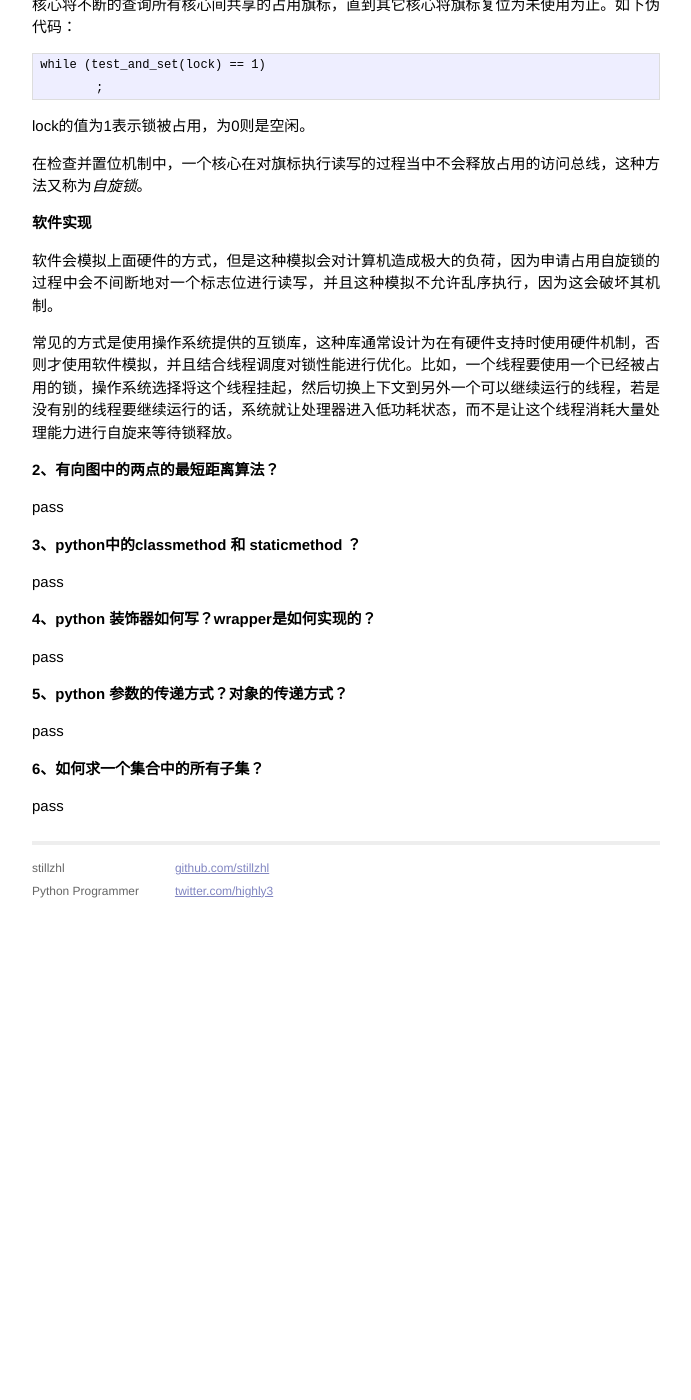
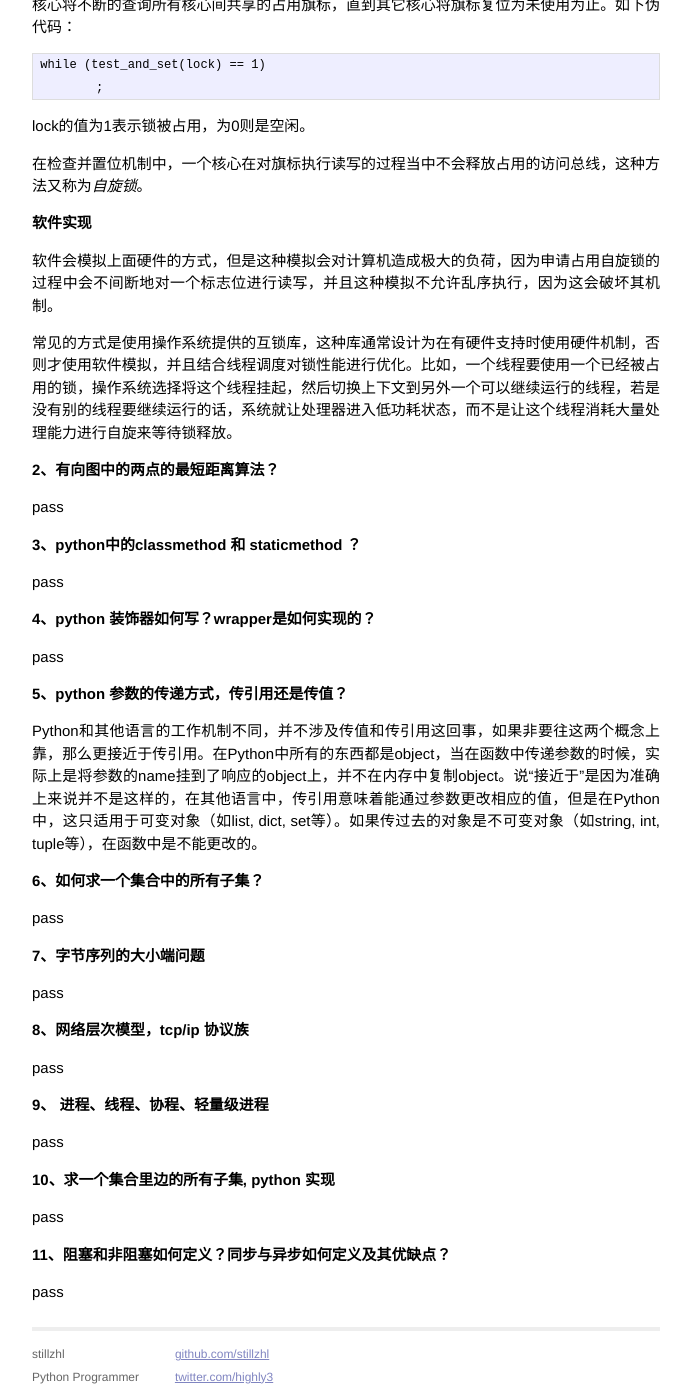
Before and after one commit to stillzhl/stillzhl.github.io, a Jekyll site: the page built from _posts/2014-04-09-interview-QA.md, in a window 1280 px wide and 1400 px high, scrolled down 664 px. Shown: the whole window, without its empty margins (294-985 px from the left). Built offline with Jekyll 4.4.1, drawn with Linux system fonts in a browser that asks for light colours; Markdown is read by kramdown in place of the engine named in the settings; before the commit the page ends 1578 px from its top, so only the background shows below that.

Commit message:
add a anwser to interview QA

```diff
--- a/_posts/2014-04-09-interview-QA.md
+++ b/_posts/2014-04-09-interview-QA.md
@@ -53,11 +53,31 @@ pass
 pass
 
 
-## 5、python 参数的传递方式？对象的传递方式？
+## 5、python 参数的传递方式，传引用还是传值？
 
-pass
+Python和其他语言的工作机制不同，并不涉及传值和传引用这回事，如果非要往这两个概念上靠，那么更接近于传引用。在Python中所有的东西都是object，当在函数中传递参数的时候，实际上是将参数的name挂到了响应的object上，并不在内存中复制object。说“接近于”是因为准确上来说并不是这样的，在其他语言中，传引用意味着能通过参数更改相应的值，但是在Python中，这只适用于可变对象（如list, dict, set等）。如果传过去的对象是不可变对象（如string, int, tuple等），在函数中是不能更改的。
 
 
 ## 6、如何求一个集合中的所有子集？
 
 pass
+
+## 7、字节序列的大小端问题
+
+pass
+
+## 8、网络层次模型，tcp/ip 协议族
+
+pass
+
+## 9、 进程、线程、协程、轻量级进程
+
+pass
+
+## 10、求一个集合里边的所有子集, python 实现
+
+pass
+
+## 11、阻塞和非阻塞如何定义？同步与异步如何定义及其优缺点？
+
+pass
```
